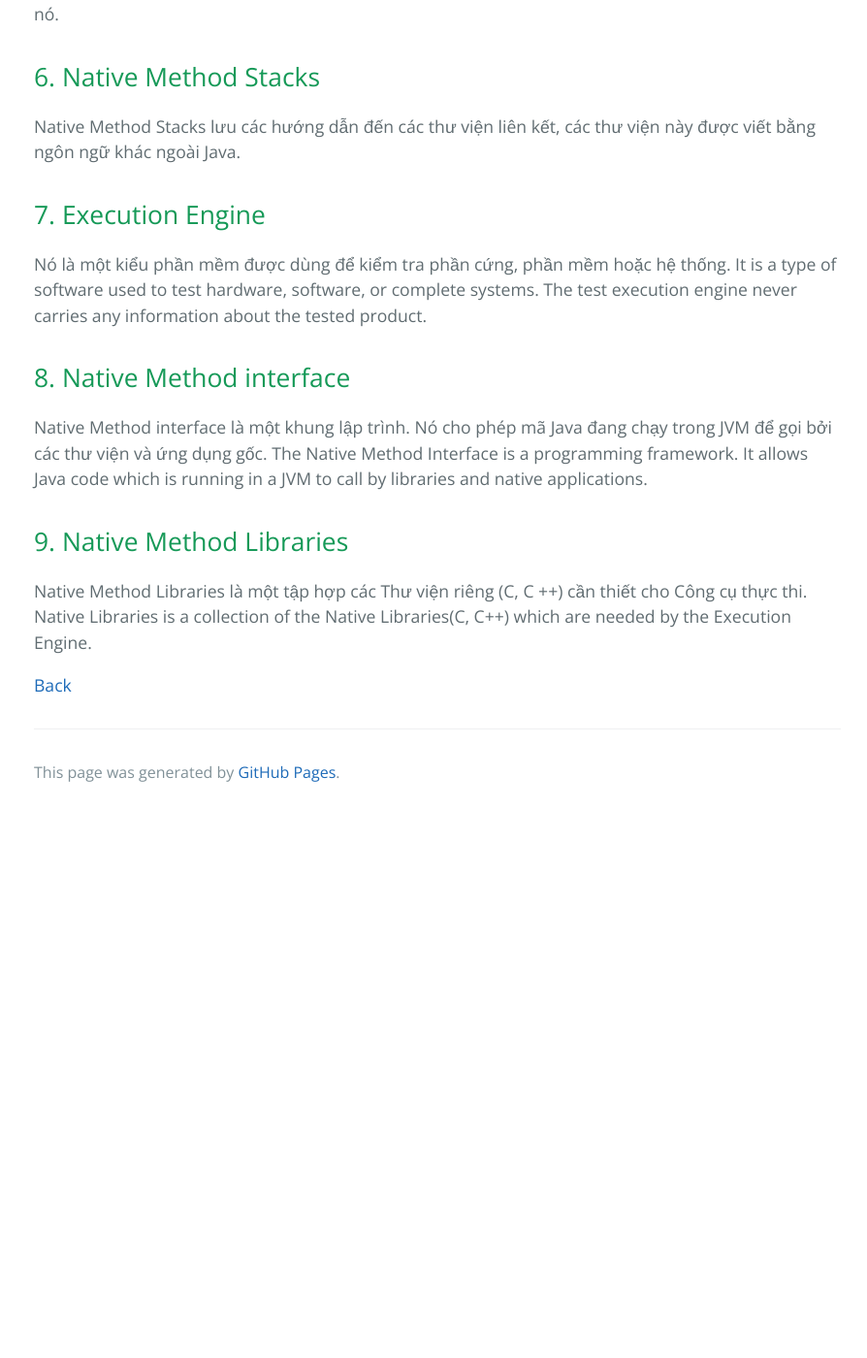
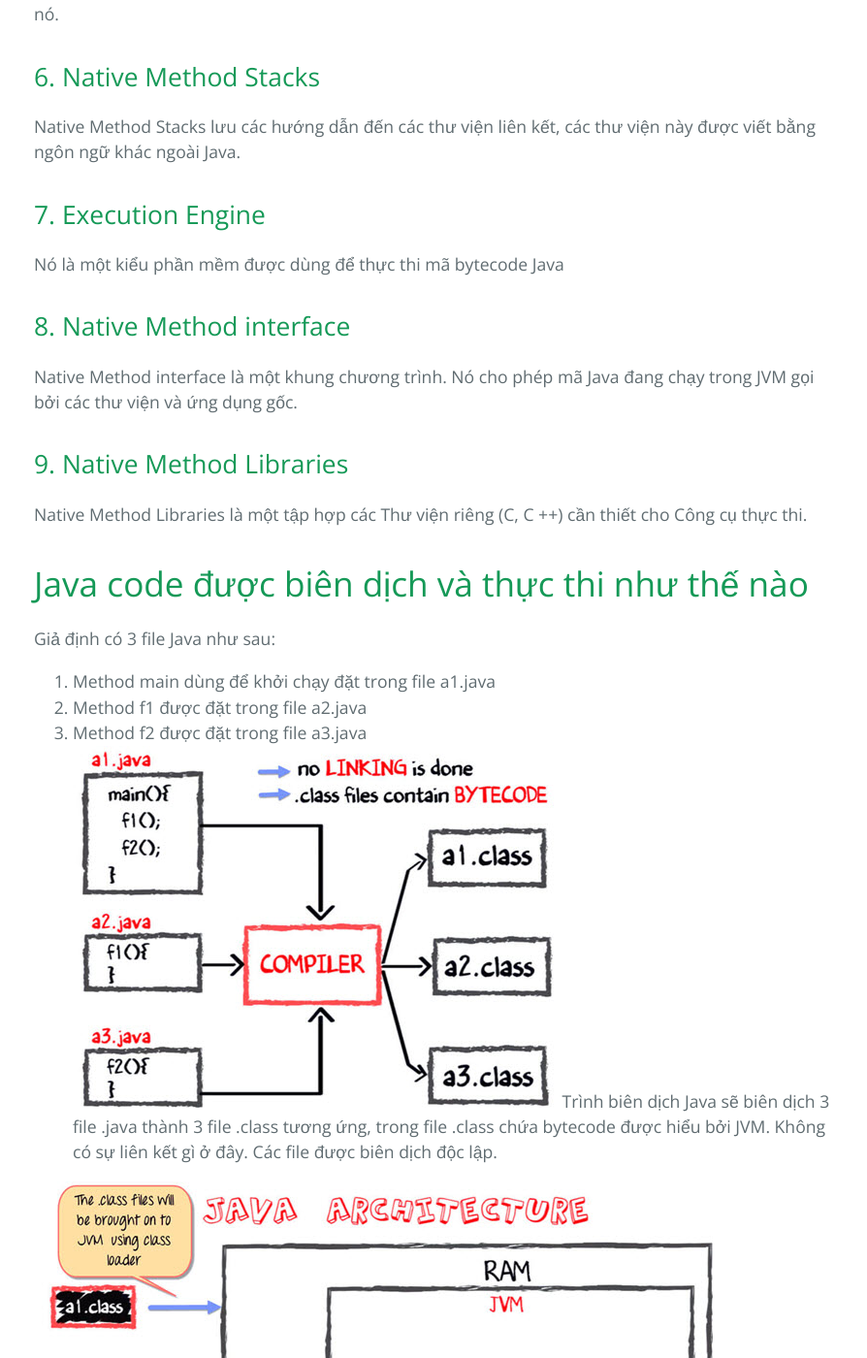
Before and after one commit to lxnhiqn905/lxnhiqn905.github.io, a Jekyll site: the page built from java/java-virtual-machine-jvm.md, in a window 1280 px wide and 1400 px high, scrolled down 2216 px. Shown: the whole window at 97% size, without its empty margins (189-1083 px from the left). Built offline with Jekyll 4.4.1, drawn with Linux system fonts in a browser that asks for light colours; before the commit the page ends 3056 px from its top, so only the background shows below that; some of the changed text lies outside the part shown.

Commit message:
JVM - add content

```diff
--- a/java/java-virtual-machine-jvm.md
+++ b/java/java-virtual-machine-jvm.md
@@ -38,15 +38,28 @@ PC Registers lưu địa chỉ của JVM đang thực thi. Trong Java, mỗi thr
 Native Method Stacks lưu các hướng dẫn đến các thư viện liên kết, các thư viện này được viết bằng ngôn ngữ khác ngoài Java.
 
 ## 7. Execution Engine
-Nó là một kiểu phần mềm được dùng để kiểm tra phần cứng, phần mềm hoặc hệ thống.
-It is a type of software used to test hardware, software, or complete systems. The test execution engine never carries any information about the tested product.
+Nó là một kiểu phần mềm được dùng để thực thi mã bytecode Java
 
 ## 8. Native Method interface
-Native Method interface là một khung lập trình. Nó cho phép mã Java đang chạy trong JVM để gọi bởi các thư viện và ứng dụng gốc.
-The Native Method Interface is a programming framework. It allows Java code which is running in a JVM to call by libraries and native applications.
+Native Method interface là một khung chương trình. Nó cho phép mã Java đang chạy trong JVM gọi bởi các thư viện và ứng dụng gốc.
 
 ## 9. Native Method Libraries
 Native Method Libraries là một tập hợp các Thư viện riêng (C, C ++) cần thiết cho Công cụ thực thi.
-Native Libraries is a collection of the Native Libraries(C, C++) which are needed by the Execution Engine.
+
+# Java code được biên dịch và thực thi như thế nào
+Giả định có 3 file Java như sau:
+1. Method main dùng để khởi chạy đặt trong file a1.java
+2. Method  f1 được đặt trong file a2.java
+3. Method  f2 được đặt trong file a3.java
+![Java code được biên dịch và thực thi như thế nào](./images/java-virtual-machine-jvm-compiler.png)
+Trình biên dịch Java sẽ biên dịch 3 file .java thành 3 file .class tương ứng, trong file .class chứa bytecode được hiểu bởi JVM. Không có sự liên kết gì ở đây. Các file được biên dịch độc lập.
+
+![Java code được biên dịch và thực thi như thế nào](./images/java-virtual-machine-jvm-execute-1.png)
+JVM hiện diện ở RAM, trong quá trình thực thi nó sẽ dùng Class Loader để bố trí các file .class vào RAM.
+
+![Java code được biên dịch và thực thi như thế nào](./images/java-virtual-machine-jvm-execute-2.png)
+Tiếp theo, bytecode trong file .class sẽ được biên dịch thành mã máy tương ứng để thực thi. Quá trình này gọi là Just-in-time compiler (JIT), đây là lý do tại sao Java tương đối chậm.
+
+NOTE: JIT or Just-in-time compiler là một phần của JVM, nó biên dịch bytecode của chức năng tương ứng cùng lúc thực thi.
 
 [Back](./)
```
Also changed, not shown: java/images/java-virtual-machine-jvm-compiler.PNG (added), java/images/java-virtual-machine-jvm-execute-1.PNG (added), java/images/java-virtual-machine-jvm-execute-2.PNG (added).
